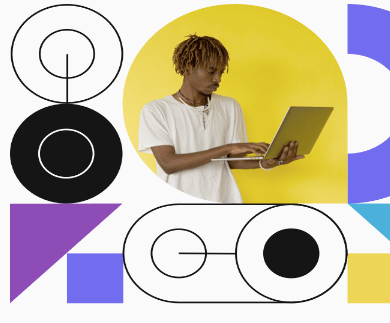
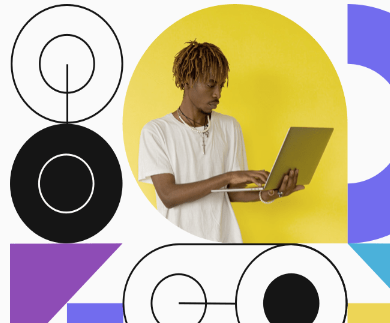
Before and after one commit to nosa16/frontend-mentor--challenge1, a plain HTML site: page index.html in a window 390 px wide. Shown: the part 64-387 px from the top of the page. Drawn offline with Linux system fonts and the light colour scheme.

Commit message:
increased the height of the mobile view image(final commit).

```diff
--- a/index1.css
+++ b/index1.css
@@ -297,7 +297,7 @@ a {
 
   #image-hero-mobile {
     display: block;
-    height: 300px;
+    height: 360px;
     justify-self: center;
     margin-right: 0;
     width: 450px;
```
